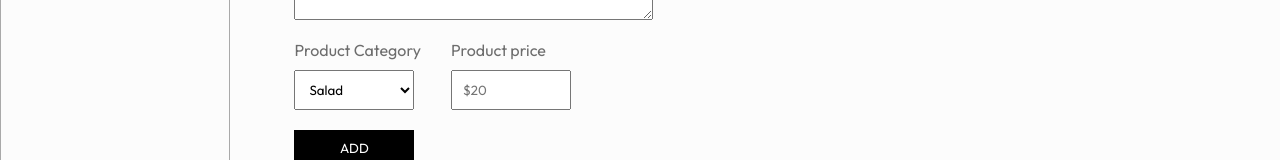
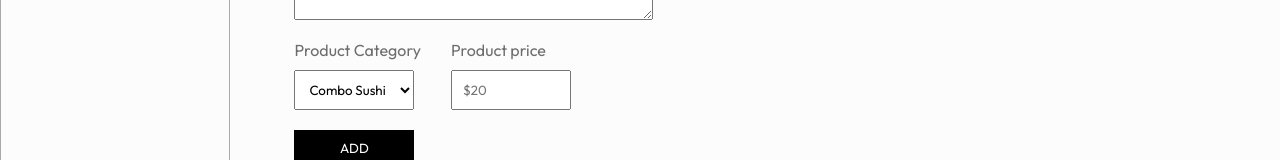
Before and after one commit to alexkuzmanov1/Sushi-Delivery, a React (Vite) app in the folder admin/: page /add in a window 1280 px wide. Shown: the part 429-589 px from the top of the page. Built offline with nearby package versions, Linux system fonts and the light colour scheme.

Commit message:
update to the menu

```diff
--- a/admin/src/pages/Add/Add.jsx
+++ b/admin/src/pages/Add/Add.jsx
@@ -36,12 +36,12 @@ const Add = () => {
                     <div className="add-category flex-col">
                         <p>Product Category</p>
                         <select onChange={(e) => onChangeHandler(e, setData)} name="category">
-                            <option value="Salad">Salad</option>
-                            <option value="Rolls">Rolls</option>
-                            <option value="Desserts">Desserts</option>
-                            <option value="Sandwich">Sandwich</option>
-                            <option value="Pasta">Pasta</option>
-                            <option value="Noodles">Noodles</option>
+                            <option value="Combo-Sushi">Combo Sushi</option>
+                            <option value="Chickem">Chicken</option>
+                            <option value="California">California</option>
+                            <option value="Philadelphia">Philadelphia</option>
+                            <option value="Hokomaki">Hokomaki</option>
+                            <option value="Sushi-Sauces">Sushi Sauces</option>
                         </select>
                     </div>
                     <div className="add-price flex-col">
```
Also changed, not shown: 2 other files (tests, documents, lock files or other folders).
